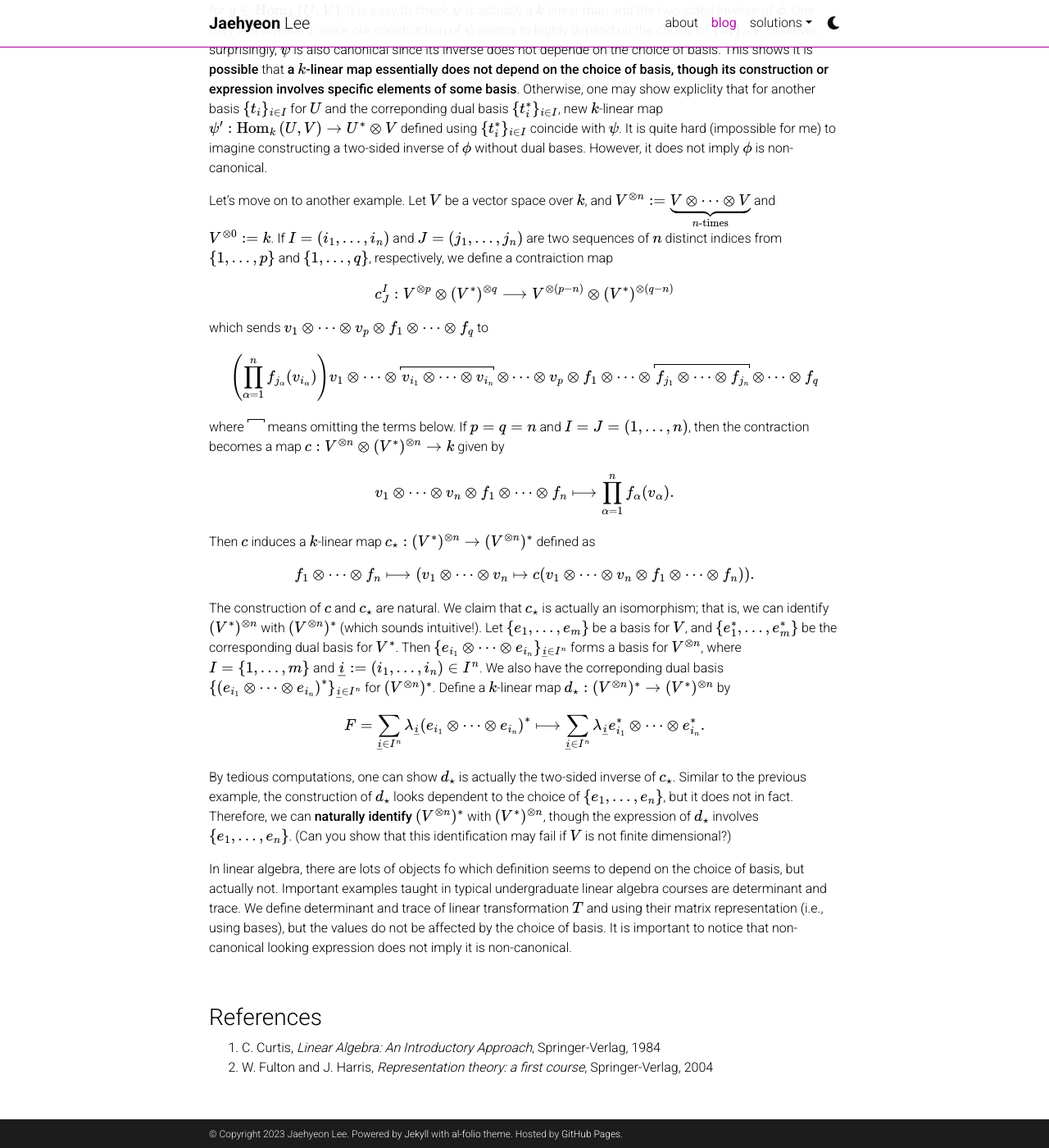
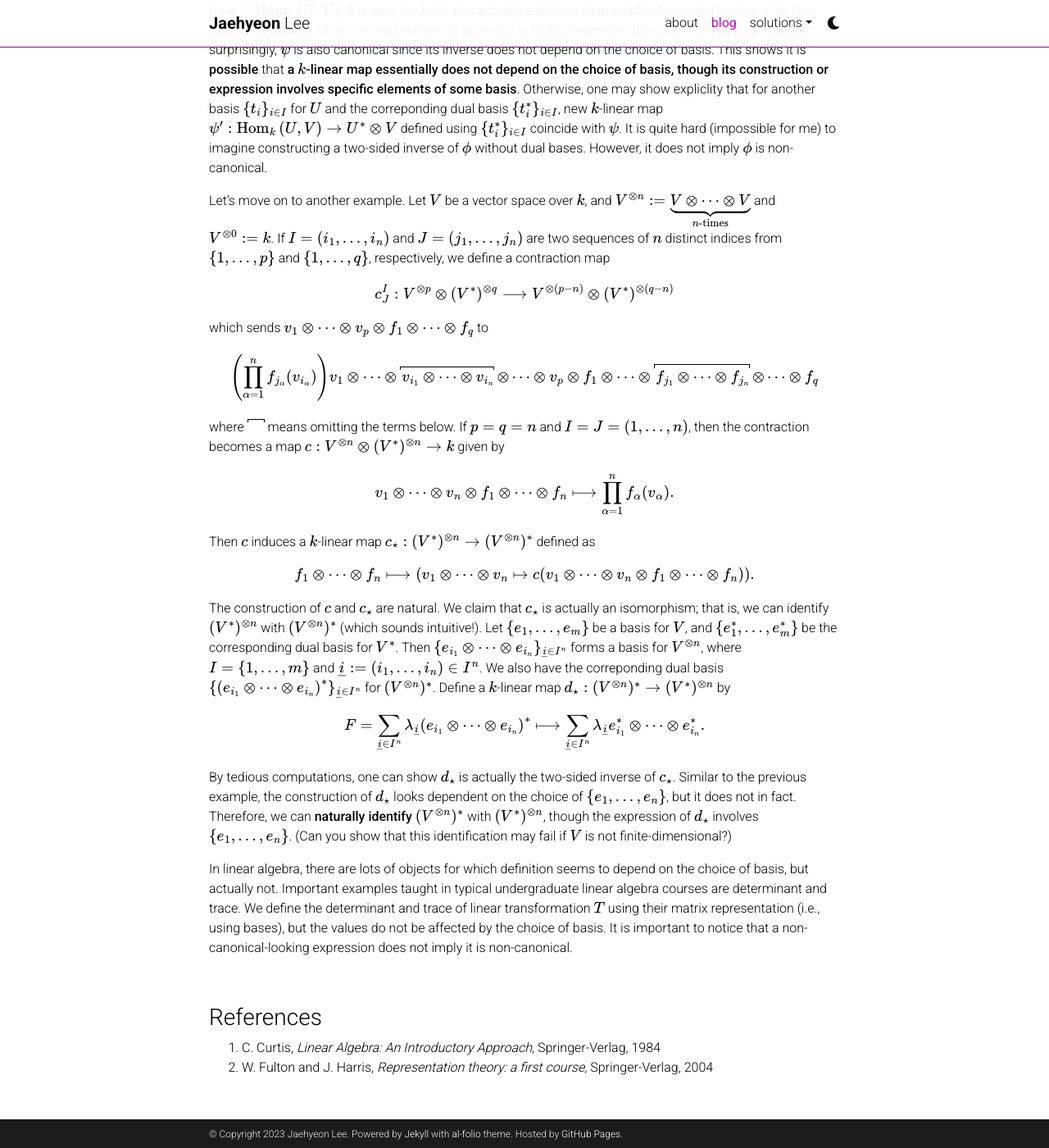
Before and after one commit to ijhlee0511/ijhlee0511.github.io, a Jekyll site: the page built from _posts/2023-07-19-LA-post-1.md, in a window 1280 px wide and 1400 px high, scrolled down 703 px. Shown: the whole window at 82% size. Built offline with Jekyll 4.4.1, drawn with Linux system fonts in a browser that asks for light colours; full-size pictures stand in for the smaller copies a plugin makes; comment, search, counter and statistics services are not loaded; a style sheet for code colours, icons or effects is not loaded; some of the changed text lies outside the part shown.

Commit message:
Update 2023-07-19-LA-post-1.md

```diff
--- a/_posts/2023-07-19-LA-post-1.md
+++ b/_posts/2023-07-19-LA-post-1.md
@@ -22,9 +22,9 @@ $$
 g \longmapsto \sum_{i \in I}u_i^\ast \otimes g(u_i),
 $$
 
-for $$g \in \text{Hom}_k \,(U,V)$$. It is easy to check $$\psi$$ is actually a $$k$$-linear map and the two-sided inverse of $$\phi$$. One may feel awkward, since our construction of $$\psi$$ seems to highly depend on the choice of $$\{u_i\}_{i \in I}$$. However, surprisingly, $$\psi$$ is also canonical since its inverse does not depende on the choice of basis. This shows it is **possible** that **a $$k$$-linear map essentially does not depend on the choice of basis, though its construction or expression involves specific elements of some basis**. Otherwise, one may show expliclity that for another basis $$\{t_i\}_{i \in I}$$ for $$U$$ and the correponding dual basis $$\{t_i^\ast\}_{i \in I}$$, new $$k$$-linear map $$\psi' : \text{Hom}_k \,(U,V) \rightarrow U^\ast \otimes V$$ defined using $$\{t_i^\ast\}_{i \in I}$$ coincide with $$\psi$$. It is quite hard (impossible for me) to imagine constructing a two-sided inverse of $$\phi$$ without dual bases. However, it does not imply $$\phi$$ is non-canonical.
+for $$g \in \text{Hom}_k \,(U,V)$$. It is easy to check $$\psi$$ is actually a $$k$$-linear map and the two-sided inverse of $$\phi$$. One may feel awkward since our construction of $$\psi$$ seems to highly depend on the choice of $$\{u_i\}_{i \in I}$$. However, surprisingly, $$\psi$$ is also canonical since its inverse does not depend on the choice of basis. This shows it is **possible** that **a $$k$$-linear map essentially does not depend on the choice of basis, though its construction or expression involves specific elements of some basis**. Otherwise, one may show expliclity that for another basis $$\{t_i\}_{i \in I}$$ for $$U$$ and the correponding dual basis $$\{t_i^\ast\}_{i \in I}$$, new $$k$$-linear map $$\psi' : \text{Hom}_k \,(U,V) \rightarrow U^\ast \otimes V$$ defined using $$\{t_i^\ast\}_{i \in I}$$ coincide with $$\psi$$. It is quite hard (impossible for me) to imagine constructing a two-sided inverse of $$\phi$$ without dual bases. However, it does not imply $$\phi$$ is non-canonical.
 
-Let's move on to another example. Let $$V$$ be a vector space over $$k$$, and $$V^{\otimes n} := \underbrace{V \otimes \cdots \otimes V}_{n\text{-times}}$$ and $$V^{\otimes 0} := k$$. If $$I = (i_1, \ldots, i_n)$$ and $$J = (j_1, \ldots, j_n)$$ are two sequences of $$n$$ distinct indices from $$\{1, \ldots, p\}$$ and $$\{1, \ldots, q\}$$, respectively, we define a contraiction map
+Let's move on to another example. Let $$V$$ be a vector space over $$k$$, and $$V^{\otimes n} := \underbrace{V \otimes \cdots \otimes V}_{n\text{-times}}$$ and $$V^{\otimes 0} := k$$. If $$I = (i_1, \ldots, i_n)$$ and $$J = (j_1, \ldots, j_n)$$ are two sequences of $$n$$ distinct indices from $$\{1, \ldots, p\}$$ and $$\{1, \ldots, q\}$$, respectively, we define a contraction map
 
 $$
 c^I_J : V^{\otimes p} \otimes (V^\ast)^{\otimes q} \longrightarrow V^{\otimes (p-n)} \otimes (V^\ast)^{\otimes (q-n)}
@@ -56,9 +56,9 @@ $$
 F = \sum_{\underline{i} \in I^n}\lambda_{\underline{i}}\left(e_{i_1} \otimes \cdots \otimes e_{i_n}\right)^\ast \longmapsto \sum_{\underline{i} \in I^n}\lambda_{\underline{i}}e_{i_1}^\ast \otimes \cdots \otimes e_{i_n}^\ast.
 $$
 
-By tedious computations, one can show $$d_\star$$ is actually the two-sided inverse of $$c_\star$$. Similar to the previous example, the construction of $$d_\star$$ looks dependent to the choice of $$\{e_1, \ldots, e_n\}$$, but it does not in fact. Therefore, we can **naturally identify** $$(V^{\otimes n})^\ast$$ with $$(V^\ast)^{\otimes n}$$, though the expression of $$d_\star$$ involves $$\{e_1, \ldots, e_n\}$$. (Can you show that this identification may fail if $$V$$ is not finite dimensional?)
+By tedious computations, one can show $$d_\star$$ is actually the two-sided inverse of $$c_\star$$. Similar to the previous example, the construction of $$d_\star$$ looks dependent on the choice of $$\{e_1, \ldots, e_n\}$$, but it does not in fact. Therefore, we can **naturally identify** $$(V^{\otimes n})^\ast$$ with $$(V^\ast)^{\otimes n}$$, though the expression of $$d_\star$$ involves $$\{e_1, \ldots, e_n\}$$. (Can you show that this identification may fail if $$V$$ is not finite-dimensional?)
 
-In linear algebra, there are lots of objects fo which definition seems to depend on the choice of basis, but actually not. Important examples taught in typical undergraduate linear algebra courses are determinant and trace. We define determinant and trace of linear transformation $$T$$ and using their matrix representation (i.e., using bases), but the values do not be affected by the choice of basis. It is important to notice that non-canonical looking expression does not imply it is non-canonical.
+In linear algebra, there are lots of objects for which definition seems to depend on the choice of basis, but actually not. Important examples taught in typical undergraduate linear algebra courses are determinant and trace. We define the determinant and trace of linear transformation $$T$$ using their matrix representation (i.e., using bases), but the values do not be affected by the choice of basis. It is important to notice that a non-canonical-looking expression does not imply it is non-canonical.
 
 <br>
 
```
Also changed, not shown: other parts of _posts/2023-07-19-LA-post-1.md (+4 -4 lines).
